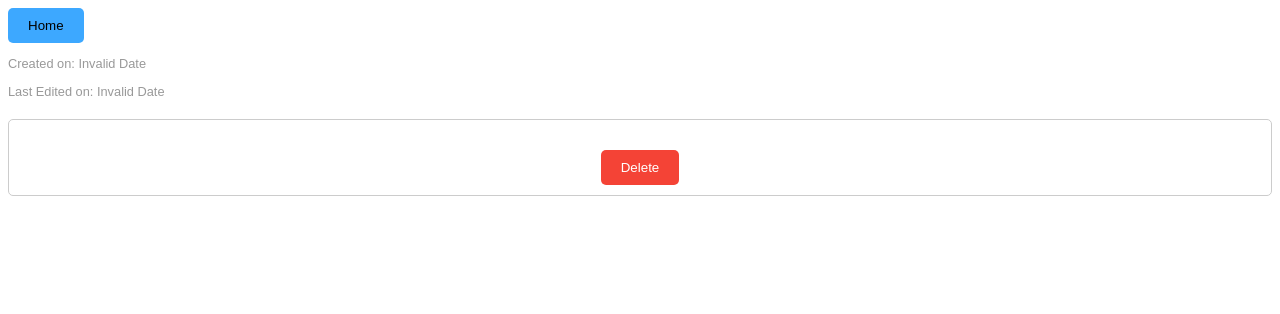
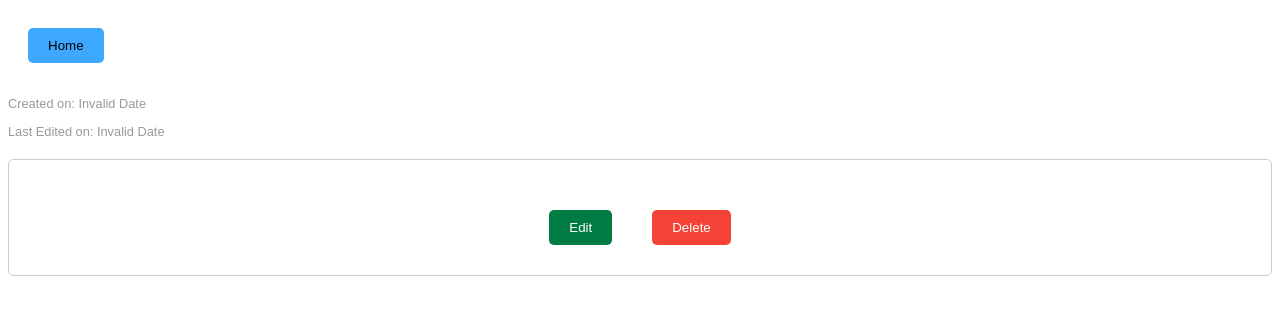
Before and after one commit to hanmyo/Note_Take, a React (Vite) app in the folder frontend/: page /notes/1 in a window 1280 px wide. Shown: the top 314 px of the page. Built offline with nearby package versions, Linux system fonts and the light colour scheme; no server answers.

Commit message:
Added the feature to let users edit pre-existing notes

```diff
--- a/frontend/src/components/NoteDetail.jsx
+++ b/frontend/src/components/NoteDetail.jsx
@@ -3,7 +3,7 @@ import "../styles/Note.css"
 import axios from 'axios';
 import { Link } from 'react-router-dom';
 
-function NoteDetail({ note, onDelete }) {
+function NoteDetail({ note, onDelete, onEdit }) {
     const formattedCreatedDate = new Date(note.created_at).toLocaleDateString("en-US")
     const formattedEditedDate = new Date(note.last_edited).toLocaleDateString("en-US")
     return (
@@ -15,6 +15,9 @@ function NoteDetail({ note, onDelete }) {
                 <h2 className="note-title">{note.title}</h2>
                 <p className="note-content">{note.content}</p>
 
+                <button className="edit-button" onClick={() => onEdit(note.id)}>
+                    Edit
+                </button>
                 <button className="delete-button" onClick={() => onDelete(note.id)}>
                     Delete
                 </button>
--- a/frontend/src/pages/Detail.jsx
+++ b/frontend/src/pages/Detail.jsx
@@ -7,12 +7,15 @@ import "../styles/Note.css"
 function Detail(){
     const { id } = useParams();
     const [note,setNote] = useState("");
+    const [title, setTitle] = useState("");
+    const [content, setContent] = useState("");
+    const [isEditing, setIsEditing] = useState(false);
     const navigate = useNavigate();
 
     useEffect(()=>{
-        if (id){
-            getNote(id);
-        }
+
+        getNote(id);
+
     }, [id]);
 
     const getNote = (id) => {
@@ -21,9 +24,37 @@ function Detail(){
             .then((res)=>res.data)
             .then((data)=>{
                 setNote(data);
+                setTitle(data.title);
+                setContent(data.content);
             })
             .catch((err)=> alert(err));
     };
+
+    const handleEdit = () => {
+
+        setIsEditing(true);
+
+    }
+
+    const handleCancel = () => {
+        setTitle(note.title);
+        setContent(note.content);
+        setIsEditing(false);
+    }
+
+    const handleSave = () => {
+        api
+            .put(`/api/notes/detail/${id}/`, {title, content})
+            .then((res) => {
+                setNote({
+                    ...note,
+                    title: res.data.title,
+                    content: res.data.content
+                });
+                setIsEditing(false);
+            })
+            .catch((err) => alert(err));
+    }
     const deleteNote = (id) => {
         api
             .delete(`/api/notes/delete/${id}/`)
@@ -39,11 +70,43 @@ function Detail(){
         <div>
             <div >
                 <Link to={"/"}>
-                <button className="home-button">
-                Home
-                </button >
+                    <button className="home-button">
+                        Home
+                    </button >
                 </Link>
-                <NoteDetail note={note} onDelete={deleteNote} key={note.id}/>
+                {!isEditing ? (
+                    <NoteDetail note={note}
+                                onDelete={deleteNote}
+                                onEdit = {handleEdit}
+                                key={note.id}/>
+                ): (
+                    <div>
+                        <form onSubmit={handleSave}>
+                            <label htmlFor="title">Title:</label>
+                            <br/>
+                            <input
+                                type="text"
+                                id="title"
+                                name="title"
+                                value={title}
+                                onChange= {(e)=>setTitle(e.target.value)}
+                            />
+                            <label htmlFor="content">Content:</label>
+                            <br/>
+                            <textarea
+                                id = "content"
+                                name = "content"
+                                value = {content}
+                                onChange={(e)=>setContent(e.target.value)}
+                            >{content}</textarea>
+                            <br/>
+                            <input type="submit" value="Submit"></input>
+                            <button onClick={handleCancel} >
+                                Cancel Edit
+                            </button>
+                        </form>
+                    </div>
+                )}
             </div>
         </div>
     );
--- a/frontend/src/styles/Note.css
+++ b/frontend/src/styles/Note.css
@@ -30,6 +30,21 @@
   transition: background-color 0.3s;
 }
 
+button {
+  margin: 20px;
+}
+.edit-button {
+  background-color: #007c42;
+  color: white;
+  border: none;
+  padding: 10px 20px;
+  border-radius: 5px;
+  cursor: pointer;
+  transition: background-color 0.3s;
+}
+.edit-button:hover {
+  background-color: #02a56f;
+}
 
 .delete-button {
   background-color: #f44336; /* Red */
```
Also changed, not shown: 1 other file (tests, documents, lock files or other folders).
